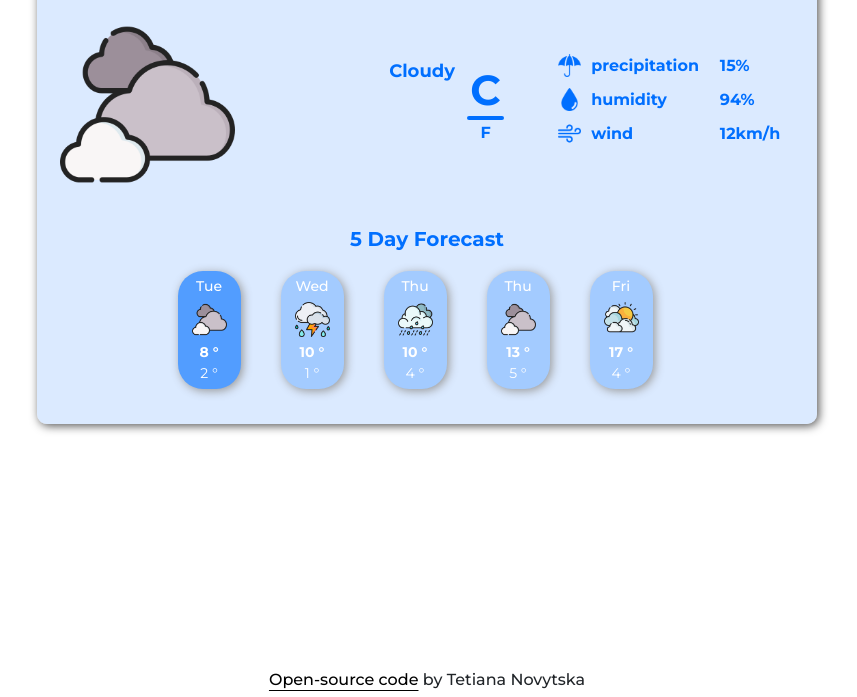
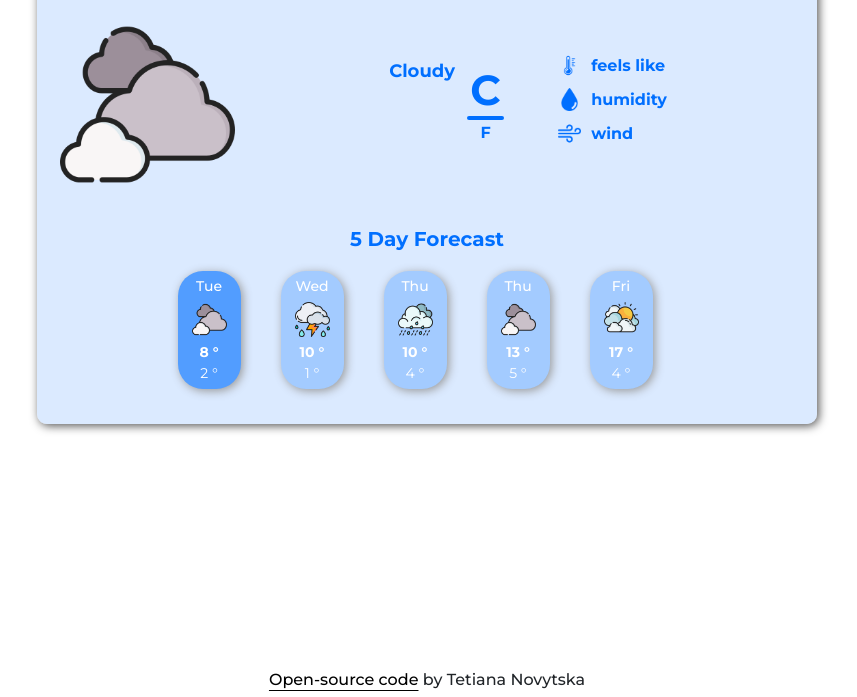
Before and after one commit to TatianaNovitskaya/weather-app, a plain HTML site: page index.html in a window 1280 px wide. Shown: the part 103-800 px from the top of the page, without its empty margins (213-1070 px from the left). Drawn offline with nearby package versions, Linux system fonts and the light colour scheme.

Commit message:
Change class precipitation to feels-like

```diff
--- a/index.html
+++ b/index.html
@@ -62,13 +62,13 @@
                 <div class="col-12 col-lg-4 weather-info">
                     <div class="col-12 weather-info-item">
                         <div class="col-1 weather-info-icon">
-                            <img src="images/umbrella.png" alt="">
+                            <img src="images/heat.png" alt="">
                         </div>
                         <div class="col-7 weather-info-txt ">
-                            <p>precipitation</p>
+                            <p>feels like</p>
                         </div>
                         <div class="col-4 weather-info-value ">
-                            <p class="precipitation">15%</p>
+                            <p class="feels-like"></p>
                         </div>
                     </div>
                     <div class="col-12 weather-info-item">
@@ -79,7 +79,7 @@
                             <p>humidity</p>
                         </div>
                         <div class="col-4 weather-info-value">
-                            <p class="humidity">94%</p>
+                            <p class="humidity"></p>
                         </div>
                     </div>
                     <div class="col-12 weather-info-item">
@@ -90,7 +90,7 @@
                             <p>wind</p>
                         </div>
                         <div class="col-4 weather-info-value">
-                            <p class="wind">12km/h</p>
+                            <p class="wind"></p>
                         </div>
                     </div>
                 </div>
```
